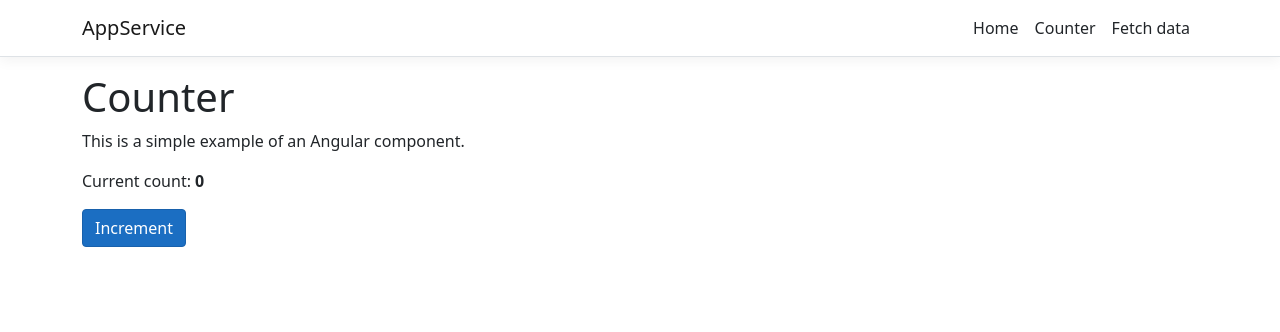
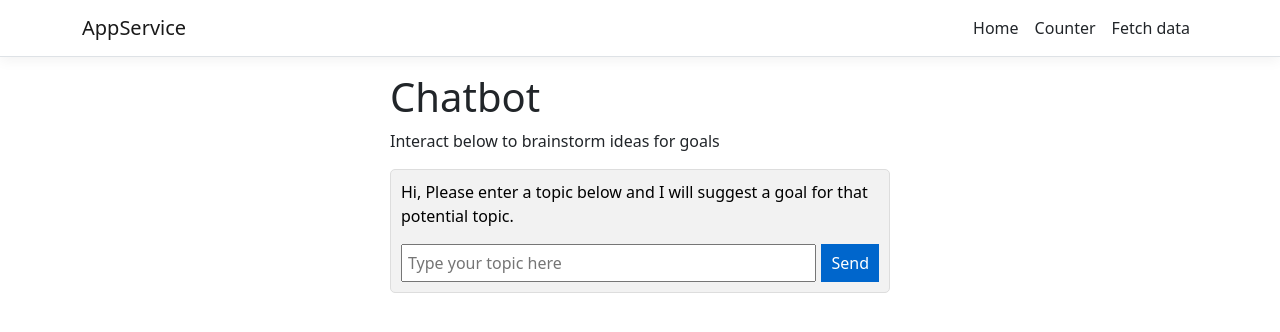
Before and after one commit to jonahgasura/43Things, an Angular app in the folder AppService/ClientApp/: page /counter in a window 1280 px wide. Shown: the top 332 px of the page. Built offline with nearby package versions, Linux system fonts and the light colour scheme.

Commit message:
Implemented Chatbot

```diff
--- /dev/null
+++ b/AppService/ClientApp/src/app/counter/counter.component.css
@@ -0,0 +1,42 @@
+.chatbot-container {
+  max-width: 500px;
+  margin: 0 auto;
+}
+
+.chat-window {
+  background-color: #f2f2f2;
+  border: 1px solid #ddd;
+  border-radius: 5px;
+  padding: 10px;
+}
+
+.chat-messages {
+  margin-bottom: 10px;
+}
+
+.user-message {
+  color: #000;
+}
+
+.bot-message {
+  color: #0066cc;
+}
+
+.chat-input {
+  display: flex;
+  margin-top: 10px;
+}
+
+.input-field {
+  flex-grow: 1;
+  padding: 5px;
+}
+
+.submit-button {
+  background-color: #0066cc;
+  color: #fff;
+  border: none;
+  padding: 5px 10px;
+  margin-left: 5px;
+  cursor: pointer;
+}
--- a/AppService/ClientApp/src/app/counter/counter.component.html
+++ b/AppService/ClientApp/src/app/counter/counter.component.html
@@ -1,7 +1,17 @@
-<h1>Counter</h1>
+<div class="chatbot-container">
+  <h1>Chatbot</h1>
+  <p>Interact below to brainstorm ideas for goals</p>
 
-<p>This is a simple example of an Angular component.</p>
+  <div class="chat-window">
+    <div class="chat-messages">
+      <p class="user-message">Hi, Please enter a topic below and I will suggest a goal for that potential topic.</p>
+      <p class="bot-message" *ngIf="loading">Loading...</p>
+      <p class="bot-message" *ngIf="suggestedGoal && !loading">Chatbot: {{ suggestedGoal }}</p>
+    </div>
 
-<p aria-live="polite">Current count: <strong>{{ currentCount }}</strong></p>
-
-<button class="btn btn-primary" (click)="incrementCounter()">Increment</button>
+    <form (ngSubmit)="suggestGoal(topic.value)" class="chat-input">
+      <input type="text" #topic placeholder="Type your topic here" class="input-field">
+      <button type="submit" class="submit-button">Send</button>
+    </form>
+  </div>
+</div>
--- a/AppService/ClientApp/src/app/counter/counter.component.ts
+++ b/AppService/ClientApp/src/app/counter/counter.component.ts
@@ -2,12 +2,42 @@ import { Component } from '@angular/core';
 
 @Component({
   selector: 'app-counter-component',
-  templateUrl: './counter.component.html'
+  templateUrl: './counter.component.html',
+  styleUrls: ['./counter.component.css']
 })
 export class CounterComponent {
-  public currentCount = 0;
 
-  public incrementCounter() {
-    this.currentCount++;
+  suggestedGoal: string | undefined;
+
+  loading: boolean = false;
+
+  suggestGoal(topic: string) {
+    this.loading = true;
+    setTimeout(() => {
+      // Simulate the chatbot response after 2 seconds
+      this.getMockResponse(topic);
+      this.loading = false;
+    }, 2000);
   }
+
+
+
+  getMockResponse(topic: string): void {
+
+    switch (topic.toLowerCase()) {
+      case 'health':
+        this.suggestedGoal = 'Start a daily exercise routine';
+        break;
+      case 'travel':
+        this.suggestedGoal = 'Visit at least five new countries in the next year';
+        break;
+      case 'learning':
+        this.suggestedGoal = 'Learn a new programming language';
+        break;
+      default:
+        this.suggestedGoal = 'Sorry, I don\'t have a suggestion for that topic.';
+        break;
+    }
+  }
+
 }
```
Also changed, not shown: 6 other files (tests, documents, lock files or other folders).
